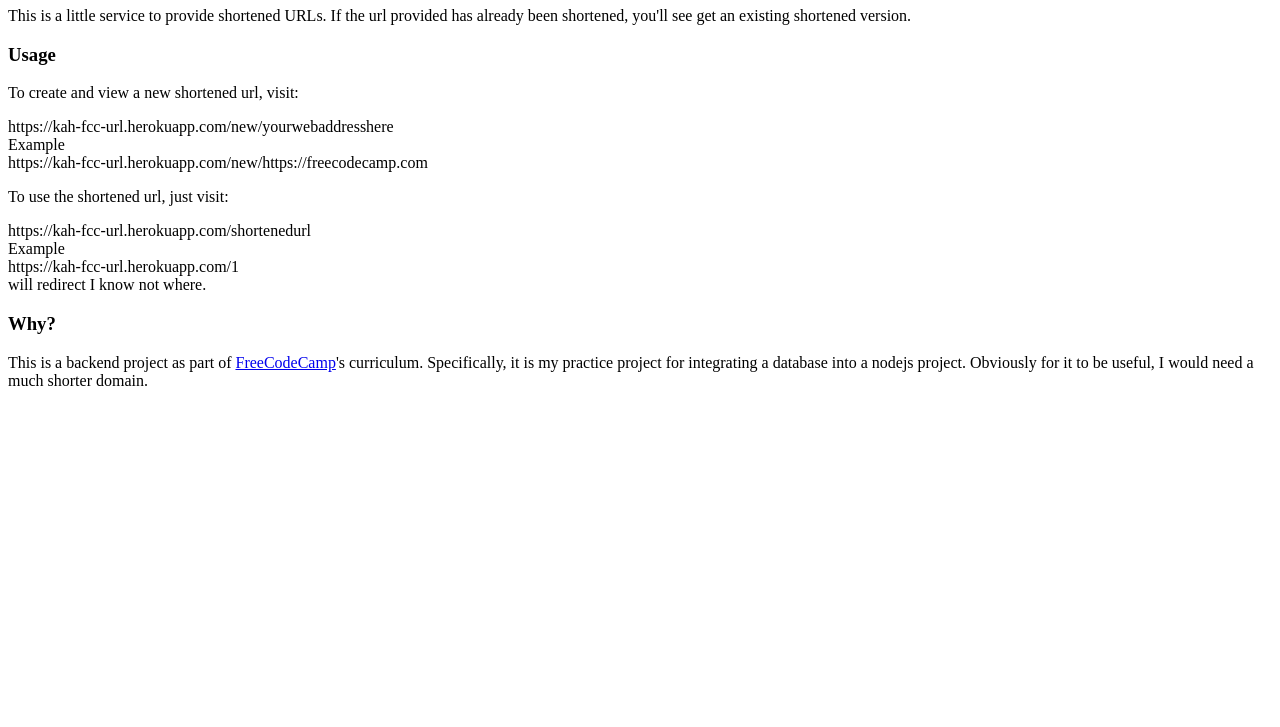
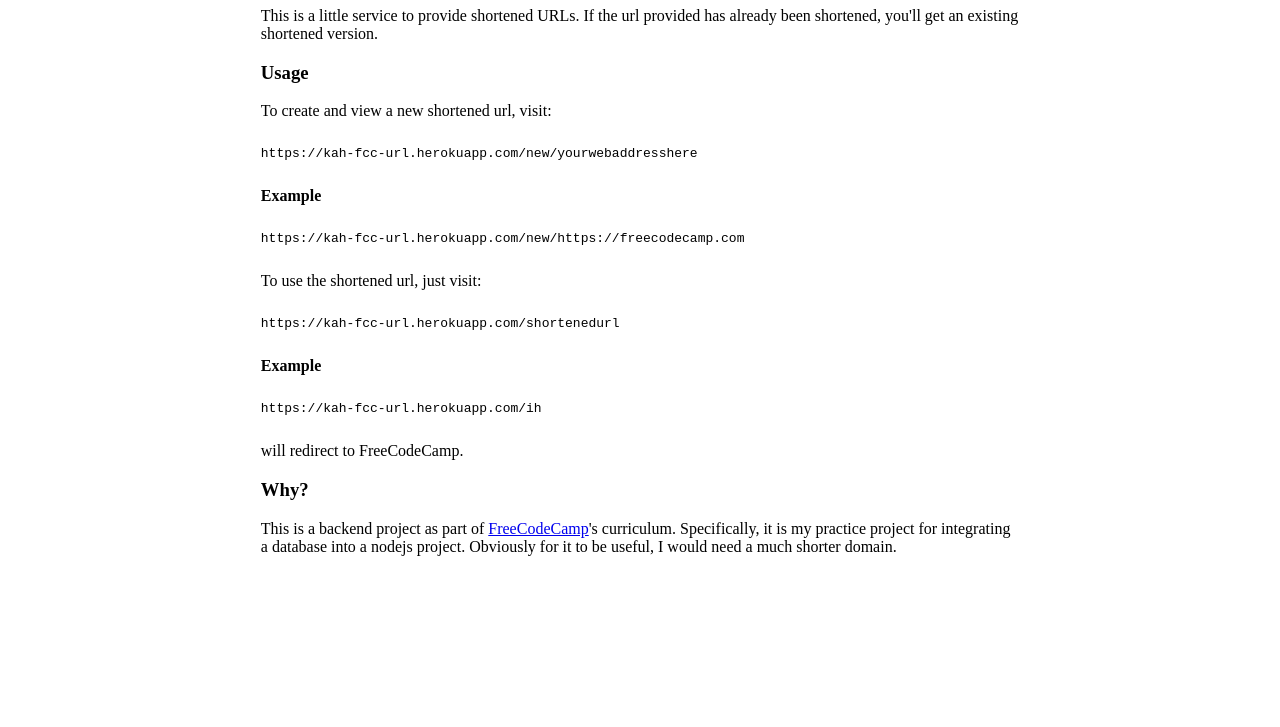
Before and after one commit to kieranharding/fcc-url, a website: page index.html in a window 1280 px wide. Shown: the part 73-800 px from the top of the page. Drawn offline with Linux system fonts and the light colour scheme.

Commit message:
Fix Issue #3
Added some style to landing page to make it (barely) useable.

```diff
--- a/index.html
+++ b/index.html
@@ -2,27 +2,30 @@
 <html>
 <head>
   <title>URL Shortener</title>
+  <link rel="stylesheet" type="text/css" href="style.css" />
 </head>
 <body>
+  <div class="main">
     <h1>URL Shortener Service</h1>
     <p>This is a little service to provide shortened URLs. If the url provided has already been shortened, you'll
-    see get an existing shortened version.
+      get an existing shortened version.
     </p>
     <h3>Usage</h3>
     <p>To create and view a new shortened url, visit:
       <div class="example">https://kah-fcc-url.herokuapp.com/new/yourwebaddresshere</div>
-    Example
+      <h4>Example</h4>
       <div class="example">https://kah-fcc-url.herokuapp.com/new/https://freecodecamp.com</div>
     </p>
     <p>To use the shortened url, just visit:
       <div class="example">https://kah-fcc-url.herokuapp.com/shortenedurl</div>
 
-    Example
-    <div class="example">https://kah-fcc-url.herokuapp.com/1</div> will redirect I know not where.
+      <h4>Example</h4>
+      <div class="example">https://kah-fcc-url.herokuapp.com/ih</div> will redirect to FreeCodeCamp.
     </p>
     <h3>Why?</h3>
     This is a backend project as part of <a href="https://www.freecodecamp.com/challenges/url-shortener-microservice">
     FreeCodeCamp</a>'s curriculum. Specifically, it is my practice project for integrating a database into a nodejs project.
     Obviously for it to be useful, I would need a much shorter domain.
+  </div>
 </body>
 </html>
--- a/index.js
+++ b/index.js
@@ -20,6 +20,8 @@ const poolConfig = {
 }
 
 const pool = new pg.Pool(poolConfig)
+
+app.use(express.static('static'))
 
 app.get('/', (req, res) => {
   res.sendFile(path.join(__dirname + '/index.html'))
--- /dev/null
+++ b/static/style.css
@@ -0,0 +1,12 @@
+.example {
+  font-family: monospace;
+  /*background-color: lightgrey;*/
+  margin: 2em 0;
+}
+
+.main {
+  width: 60%;
+  min-width: 400px;
+  margin: 0 auto;
+  padding: 0 4em;
+}
```
Lines whose indentation alone changed are shown as unchanged.
